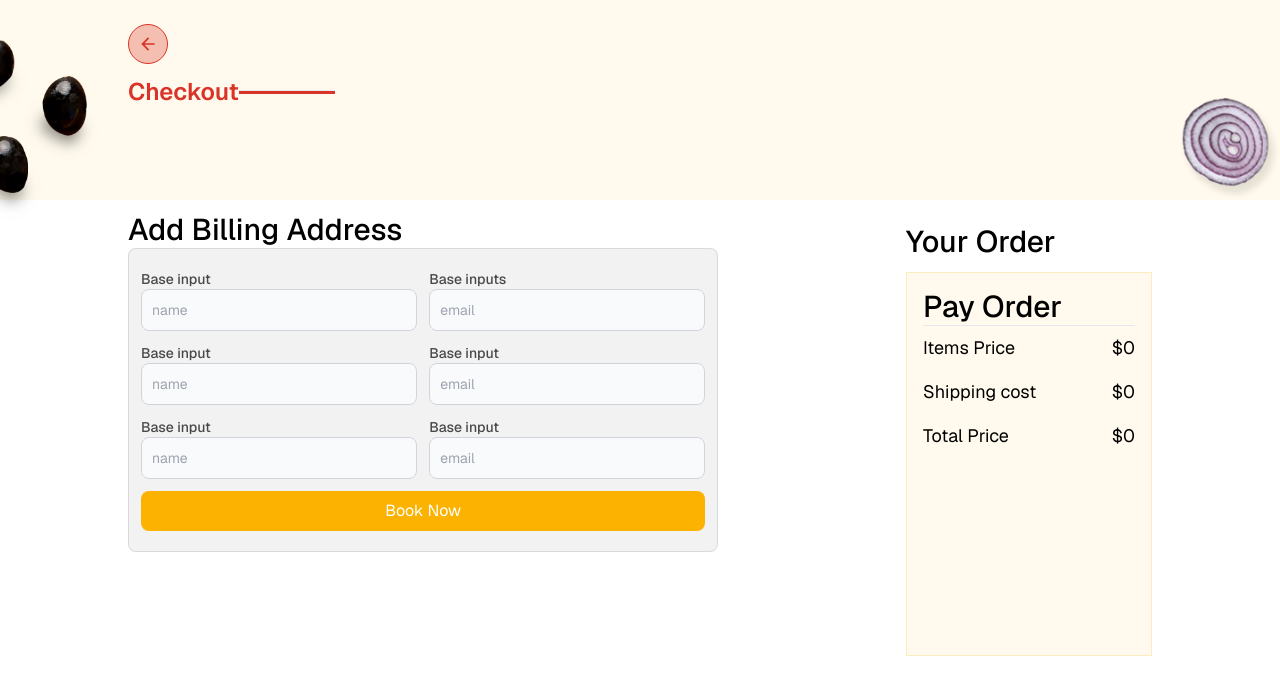
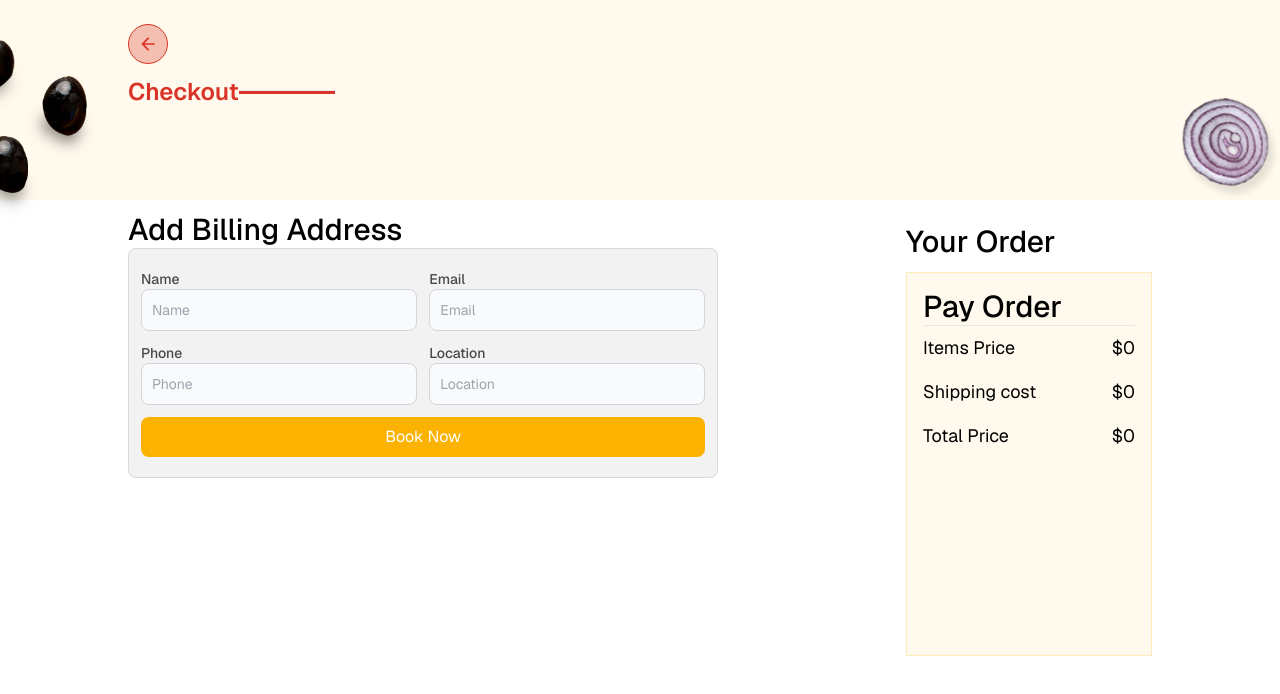
Before and after one commit to Gift07/aidenpizza, a Next.js app: page /checkout in a window 1280 px wide. Shown: the top 694 px of the page. Built offline with nearby package versions, Linux system fonts and the light colour scheme; a web font is replaced by a local one.

Commit message:
+handlig a form

```diff
--- a/src/components/checkout/CheckoutDelivery.jsx
+++ b/src/components/checkout/CheckoutDelivery.jsx
@@ -1,10 +1,33 @@
 "use client";
 
-import React from "react";
+import React, { useState } from "react";
 import CheckoutPayOrder from "./CheckoutPayOrder";
 import { useSelector } from "react-redux";
 
 const CheckoutDelivery = () => {
+  const [formData, setFormData] = useState({
+    name: "",
+    email: "",
+    phone: "",
+    location: "",
+  });
+
+  // Function to handle input changes
+  const handleInputChange = (e) => {
+    const { name, value } = e.target;
+    setFormData((prevState) => ({
+      ...prevState,
+      [name]: value,
+    }));
+  };
+
+  // Function to handle form submission
+  const handleSubmit = (e) => {
+    e.preventDefault();
+    // Here you can perform any action with the form data, like sending it to an API
+    console.log(formData);
+  };
+
   return (
     <div className="w-full flex items-center justify-center py-3">
       <div className="w-full lg:w-[80%] flex flex-col lg:flex-row items-start lg:gap-x-10 px-4 lg:px-0">
@@ -18,94 +41,79 @@ const CheckoutDelivery = () => {
             <div className="w-full flex flex-col lg:flex-row items-center gap-x-3 ">
               <div className="mb-3 w-full">
                 <label
-                  for="base-input"
+                  htmlFor="name-input"
                   className="block  text-sm font-medium text-black/70"
                 >
-                  Base input
+                  Name
                 </label>
                 <input
                   type="text"
-                  id="base-input"
-                  placeholder="name"
+                  id="name-input"
+                  name="name"
+                  placeholder="Name"
+                  value={formData.name}
+                  onChange={handleInputChange}
                   className="bg-gray-50 border border-gray-300 text-gray-900 text-sm rounded-lg focus:ring-blue-500 focus:border-blue-500 block w-full p-2.5 outline-none"
                 />
               </div>
               <div className="mb-3 w-full">
                 <label
-                  for="base-input"
-                  className="block text-sm font-medium text-black/70 "
+                  htmlFor="email-input"
+                  className="block  text-sm font-medium text-black/70"
                 >
-                  Base inputs
+                  Email
                 </label>
                 <input
-                  type="text"
-                  id="base-input"
-                  placeholder="email"
+                  type="email"
+                  id="email-input"
+                  name="email"
+                  placeholder="Email"
+                  value={formData.email}
+                  onChange={handleInputChange}
                   className="bg-gray-50 border border-gray-300 text-gray-900 text-sm rounded-lg focus:ring-blue-500 focus:border-blue-500 block w-full p-2.5 outline-none"
                 />
               </div>
             </div>
-            <div className="flex flex-col lg:flex-row items-center gap-x-3">
+            <div className="w-full flex flex-col lg:flex-row items-center gap-x-3 ">
               <div className="mb-3 w-full">
                 <label
-                  for="base-input"
-                  className="block text-sm font-medium text-black/70"
+                  htmlFor="phone-input"
+                  className="block  text-sm font-medium text-black/70"
                 >
-                  Base input
+                  Phone
                 </label>
                 <input
-                  type="text"
-                  id="base-input"
-                  placeholder="name"
+                  type="tel"
+                  id="phone-input"
+                  name="phone"
+                  placeholder="Phone"
+                  value={formData.phone}
+                  onChange={handleInputChange}
                   className="bg-gray-50 border border-gray-300 text-gray-900 text-sm rounded-lg focus:ring-blue-500 focus:border-blue-500 block w-full p-2.5 outline-none"
                 />
               </div>
               <div className="mb-3 w-full">
                 <label
-                  for="base-input"
-                  className="block text-sm font-medium text-black/70"
+                  htmlFor="location-input"
+                  className="block  text-sm font-medium text-black/70"
                 >
-                  Base input
+                  Location
                 </label>
                 <input
                   type="text"
-                  id="base-input"
-                  placeholder="email"
+                  id="location-input"
+                  name="location"
+                  placeholder="Location"
+                  value={formData.location}
+                  onChange={handleInputChange}
                   className="bg-gray-50 border border-gray-300 text-gray-900 text-sm rounded-lg focus:ring-blue-500 focus:border-blue-500 block w-full p-2.5 outline-none"
                 />
               </div>
             </div>
-            <div className="flex flex-col lg:flex-row items-center gap-x-3">
-              <div className="mb-3 w-full">
-                <label
-                  for="base-input"
-                  className="block text-sm font-medium text-black/70"
-                >
-                  Base input
-                </label>
-                <input
-                  type="text"
-                  id="base-input"
-                  placeholder="name"
-                  className="bg-gray-50 border border-gray-300 text-gray-900 text-sm rounded-lg focus:ring-blue-500 focus:border-blue-500 block w-full p-2.5 outline-none"
-                />
-              </div>
-              <div className="mb-3 w-full">
-                <label
-                  for="base-input"
-                  class="block text-sm font-medium text-black/70"
-                >
-                  Base input
-                </label>
-                <input
-                  type="text"
-                  id="base-input"
-                  placeholder="email"
-                  className="bg-gray-50 border border-gray-300 text-gray-900 text-sm rounded-lg focus:ring-blue-500 focus:border-blue-500 block w-full p-2.5 outline-none"
-                />
-              </div>
-            </div>
-            <button className="bg-secondary  w-full py-2 rounded-lg flex items-center justify-center text-white ">
+            <button
+              type="submit"
+              className="bg-secondary  w-full py-2 rounded-lg flex items-center justify-center text-white "
+            >
               Book Now
             </button>
           </div>
```
